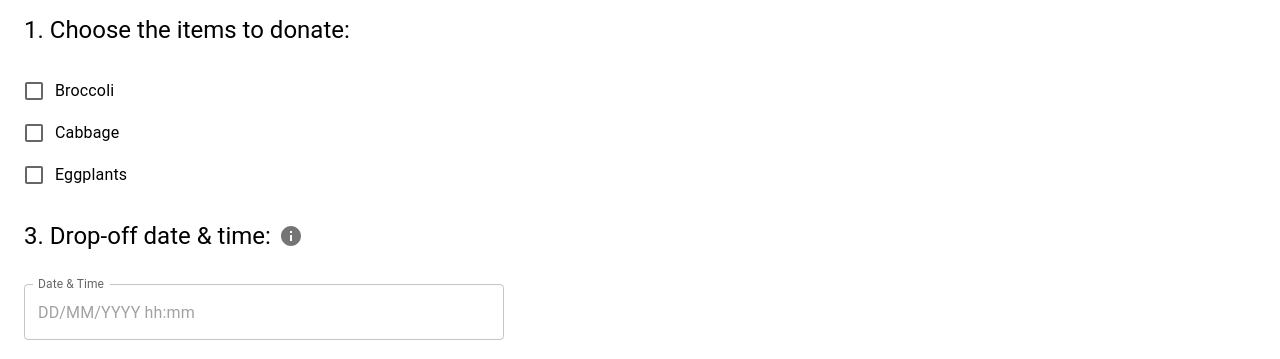
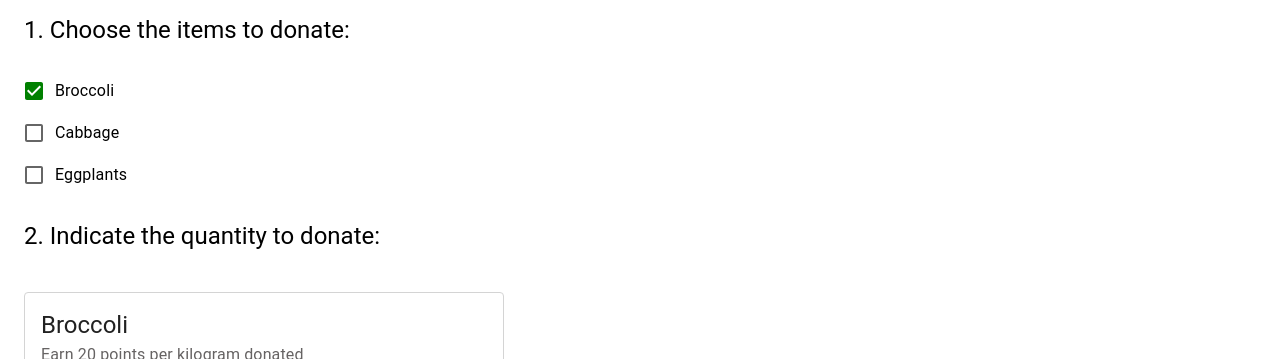
Before and after one commit to felixli1998/FYP-24_DCS__CodeAbility-Crew_EcoYah, a React (Create React App) app in the folder client/: page /donation-request-form in a window 1280 px wide. Shown: the part 441-800 px from the top of the page. Built offline with nearby package versions, Linux system fonts and the light colour scheme; no server answers.

Commit message:
feat: add value into checkbox props

```diff
--- a/client/src/components/Checkbox/LabelledCheckBox.tsx
+++ b/client/src/components/Checkbox/LabelledCheckBox.tsx
@@ -15,7 +15,8 @@ type LabelledCheckBoxType = {
 
 type LabelType = {
   id: string | number,
-  name: string
+  name: string,
+  value: boolean
 }
 
 export default function LabelledCheckBox(props: LabelledCheckBoxType) {
@@ -23,7 +24,7 @@ export default function LabelledCheckBox(props: LabelledCheckBoxType) {
   const [checked, setChecked] = useState(() => {
     const initialCheckedState: Record<string, boolean> = {};
     props.label.forEach((key: LabelType) => {
-      initialCheckedState[key.id] = false;
+      initialCheckedState[key.id] = key.value;
     });
     return initialCheckedState;
   });
--- a/client/src/pages/Donor/DonationRequestForm.tsx
+++ b/client/src/pages/Donor/DonationRequestForm.tsx
@@ -65,17 +65,12 @@ export default function DonationRequestForm() {
   const handleCheckBoxChange = (
     updatedCheckedState: Record<string, boolean>
   ) => {
+    console.log(updatedCheckedState);
     if ("omitPoints" in updatedCheckedState) {
-      if (!updatedCheckedState["omitPoints"])
-        setDonationRequest((prevData) => ({
-          ...prevData,
-          omitPoints: true,
-        }));
-      else
-        setDonationRequest((prevData) => ({
-          ...prevData,
-          omitPoints: false,
-        }));
+      setDonationRequest((prevData) => ({
+        ...prevData,
+        omitPoints: !prevData.omitPoints,
+      }));
     } else {
       _.mapValues(updatedCheckedState, function (value, key) {
         if (value) {
@@ -159,9 +154,9 @@ export default function DonationRequestForm() {
         </Typography>
         <LabelledCheckBox
           label={[
-            { id: 1, name: "Broccoli" },
-            { id: 2, name: "Cabbage" },
-            { id: 3, name: "Eggplants" },
+            { id: 1, name: "Broccoli", value: true },
+            { id: 2, name: "Cabbage", value: false },
+            { id: 3, name: "Eggplants", value: false },
           ]}
           onCheckBoxChange={handleCheckBoxChange}
           validateForm={validateForm}
@@ -198,6 +193,7 @@ export default function DonationRequestForm() {
             {
               id: "omitPoints",
               name: "Receive Points Upon A Successful Donation",
+              value: false
             },
           ]}
           onCheckBoxChange={handleCheckBoxChange}
```
